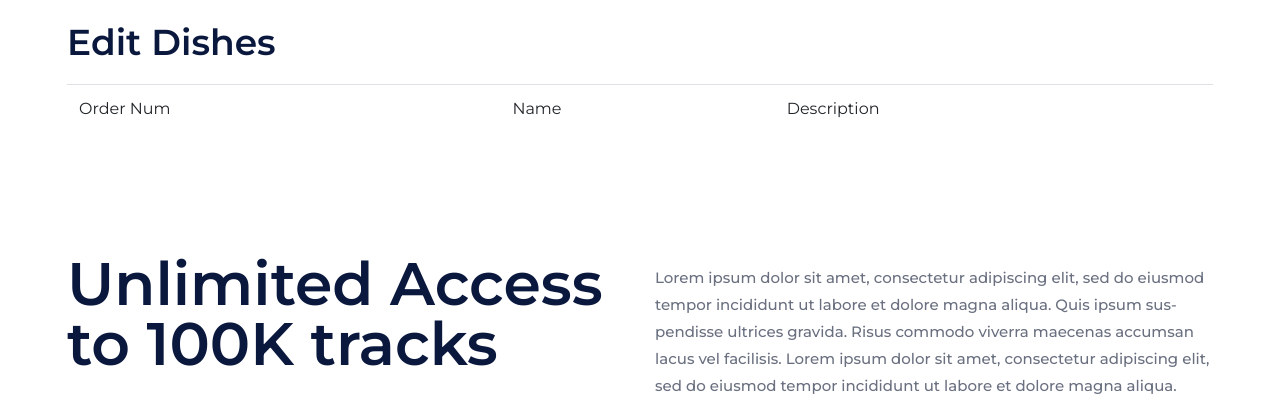
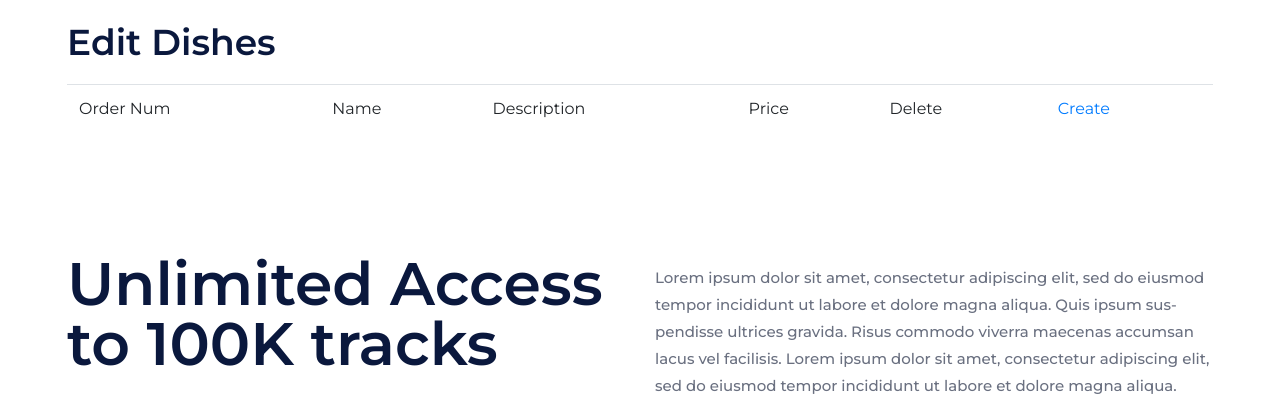
Before and after one commit to khs56/menucart, a Symfony app: template templates/gericht/index.html.twig in a window 1280 px wide; the page is wider, and only the part inside the window is pictured. Shown: the part 112-506 px from the top of that part. Run offline with Twig, Linux system fonts and the light colour scheme; the template is opened without the code that fills it, so the values that code supplies are empty; some libraries are stand-ins or nearby versions.

Commit message:
Update index.html.twig

```diff
--- a/templates/gericht/index.html.twig
+++ b/templates/gericht/index.html.twig
@@ -3,6 +3,13 @@
 {% block title %}Hello GerichtController!{% endblock %}
 
 {% block body %}
+
+{% for message in app.flashes('success') %}
+<div class="alert alert-success">
+    {{message}}
+</div>
+{% endfor %}
+
 <br>
 <div class="container">
     <h2>Edit Dishes</h2>
@@ -13,7 +20,10 @@
             <tr>
                 <td>Order Num</td>
                 <td>Name</td>
-                <td>Description</td>
+                <td>Description</td>{#Beschreibung#}
+                <td>Price</td>  {#Preis#}
+                <td>Delete</td> {#Loschen#}
+                <td><a href="{{path('create')}}" class="href">Create</a></td> {#Anlegen#}
             </tr>
         </thead>
         <tbody>
@@ -22,6 +32,8 @@
                 <td>{{gericht.id}}</td>
                 <td>{{gericht.name}}</td>
                 <td>{{gericht.description}}</td>
+                <td>{{gericht.price}}</td>
+                <td><a href="{{path('delete', {id: gericht.id}) }}" class="href">X</a></td>
             </tr>
             {% endfor %}
         </tbody>
```
